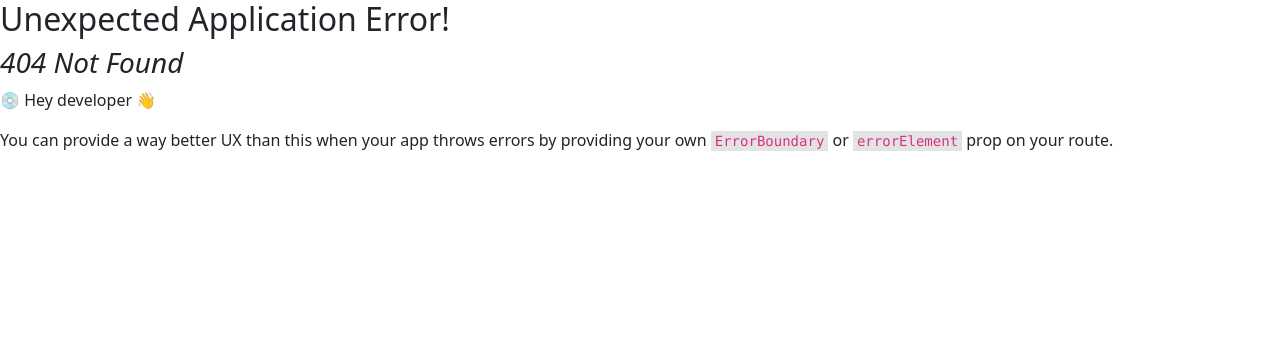
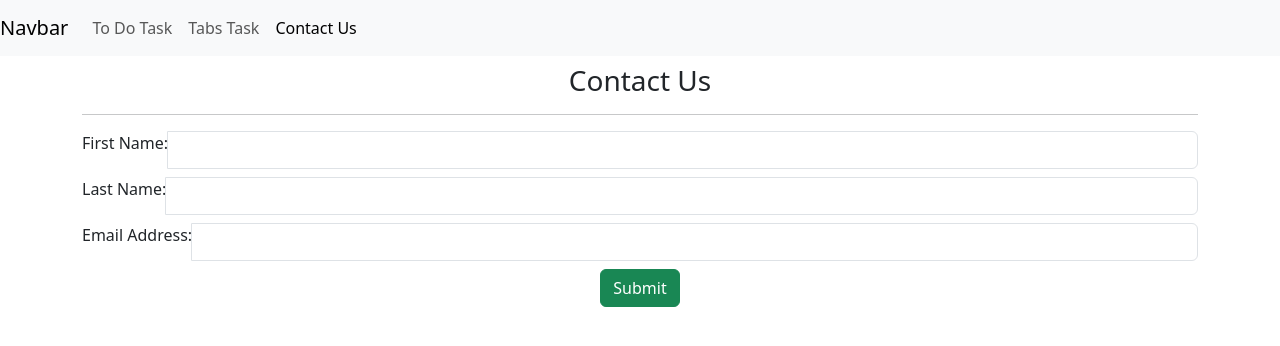
Before and after one commit to ManavNanda07/React-ToDoTask, a React (Create React App) app: page /contact-us in a window 1280 px wide. Before the commit this address had no page. Shown: the top 346 px of the page. Built offline with nearby package versions, Linux system fonts and the light colour scheme.

Commit message:
feat: contact us form , 404 form
Done implementing contact us form with an 404 page , used useState hooks for form and added an toaster based on submit and if any value is not filled to show an error.

```diff
--- /dev/null
+++ b/src/ContactUsForm.jsx
@@ -0,0 +1,82 @@
+import React, { useState } from 'react'
+import { toast } from 'react-toastify';
+
+export default function ContactUsForm() {
+    let [userForm , setUserForm] = useState({
+        firstName:'',
+        lastName:'',
+        email:'',
+        contactedBefore: false,
+    });
+
+    let submitForm = (event)=>{
+        event.preventDefault();
+        if(formValid()){
+            toast.success('Form submitted successfully');
+            const initialFormState = {
+                firstName: '',
+                lastName: '',
+                email: '',
+                contactedBefore: false,
+            };
+            setUserForm(initialFormState);
+
+        }
+        else{
+            toast.error('Please fill above form.');
+        }
+    }
+
+    let formValid = () =>{
+        if(userForm.firstName , userForm.lastName , userForm.email){
+            return true;
+        }
+        else{
+            return false;
+        }
+    }
+
+    let changeValue = (event)=>{
+        let oldValue = {...userForm}
+        let name = event.target.name;
+        let value = event.target.value;
+        oldValue[name] = value;
+        setUserForm(oldValue);
+    }
+
+  return (
+    <div className='container mt-2'>
+        <div className="text-center">
+            <h3>Contact Us</h3>
+            <hr />
+        </div>
+        <div className="mt-2 main-form">
+            <form onSubmit={submitForm}>
+                <div className="mb-2 input-group">
+                    <label htmlFor="firstName"> First Name: </label>
+                    <input type="text" onChange={changeValue} name="firstName" value={userForm.firstName} className='form-control' />
+                </div>
+                <div className="mb-2 input-group">
+                    <label htmlFor="lastName"> Last Name: </label>
+                    <input type="text" onChange={changeValue} name="lastName" value={userForm.lastName} className='form-control' />
+                </div>
+                <div className="mb-2 input-group">
+                    <label htmlFor="email"> Email Address: </label>
+                    <input type="text" onChange={changeValue} name="email" value={userForm.email} className='form-control' />
+                </div>
+                {/* <div className="form-check">
+                <input className="form-check-input" type="checkbox" checked={userForm.contactedBefore}  name="contactedBefore"/>
+                <label className="form-check-label" htmlFor="contactedBefore">
+                    Have you Contacted Before:
+                </label>
+                </div> */}
+                <div className="mt-2 text-center">
+                    <button className="btn btn-success">
+                        Submit
+                    </button>
+                </div>
+            </form>
+        </div>
+    </div>
+  )
+}
--- a/src/Header.jsx
+++ b/src/Header.jsx
@@ -25,6 +25,12 @@ export default function Header() {
         >
           Tabs Task
         </Link>
+        <Link
+          className={`nav-item nav-link ${currentUrl === '/contact-us' ? 'active' : ''}`}
+          to="/contact-us"
+        >
+          Contact Us
+        </Link>
       </div>
   </div>
 </nav>
--- /dev/null
+++ b/src/Page404.jsx
@@ -0,0 +1,9 @@
+import React from 'react'
+
+export default function Page404() {
+  return (
+    <div className="text-center mt-3">
+        <h1>404 - Page Not Found </h1>
+    </div>
+  )
+}
```
Also changed, not shown: src/index.js (+8 -1 lines).
